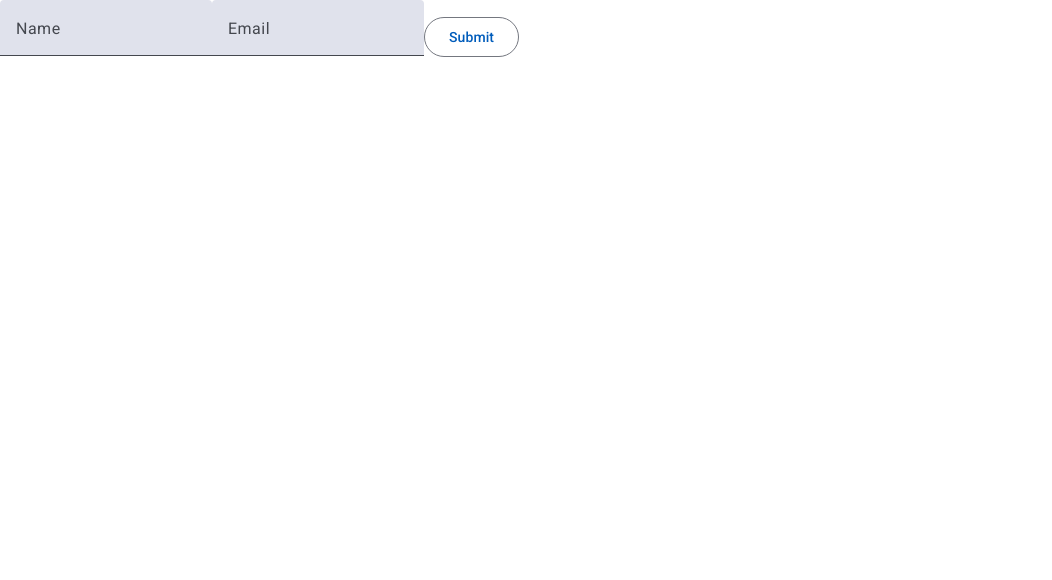
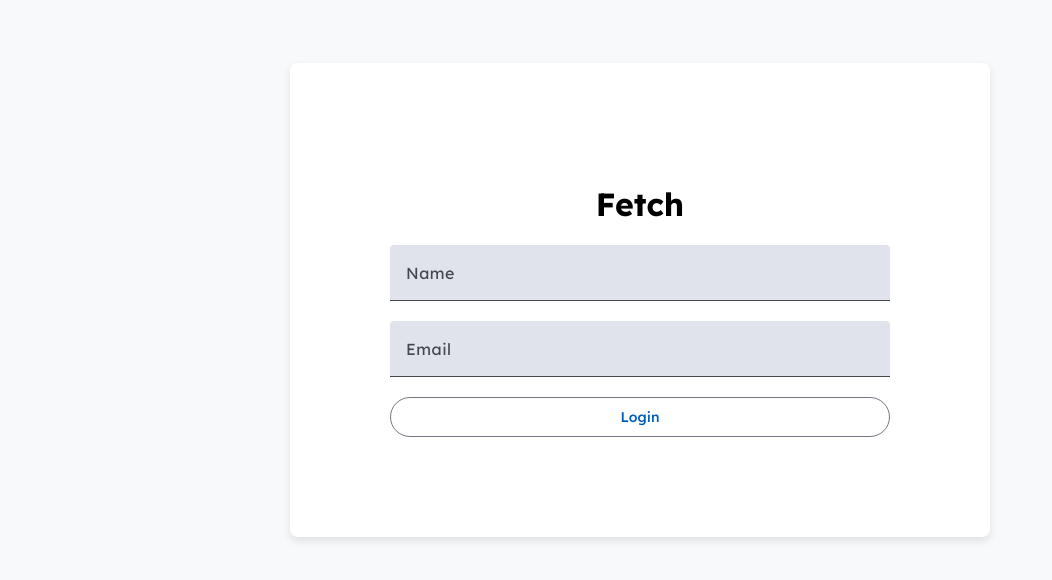
Before and after one commit to natalieyip/fetch, an Angular app: page /login in a window 1280 px wide. Shown: the top 580 px of the page, without its empty margins (0-1052 px from the left). Built offline with nearby package versions, Linux system fonts and the light colour scheme; no server answers.

Commit message:
Fix styling for login page

```diff
--- a/src/app/app.routes.ts
+++ b/src/app/app.routes.ts
@@ -3,6 +3,7 @@ import { LoginComponent } from './login/login.component';
 import { DogListComponent } from './dog-list/dog-list.component';
 
 export const routes: Routes = [
-    { path: 'login', component: LoginComponent },
     { path: 'dogs', component: DogListComponent },
+    { path: '', component: LoginComponent },
+    { path: '**', component: LoginComponent },
 ];
--- a/src/app/login/login.component.html
+++ b/src/app/login/login.component.html
@@ -1,4 +1,6 @@
+<div class="login-form-container">
     <form class="login-form">
+        <h1> Fetch </h1>
         <mat-form-field>
             <mat-label>Name</mat-label>
             <input matInput #message maxlength="256" placeholder="Name" />
@@ -10,6 +12,8 @@
         </mat-form-field>
 
         <button mat-stroked-button type="button" (click)="onLoginBtn()">
-        Submit
+            Login
         </button>
     </form>
+
+</div>
--- a/src/app/login/login.component.scss
+++ b/src/app/login/login.component.scss
@@ -0,0 +1,17 @@
+.login-form-container {
+    display: flex;
+    justify-content: center;
+    align-items: center;
+    height: 75%;
+}
+
+.login-form {
+    padding: 100px;
+    border-radius: 8px;
+    box-shadow: 0 4px 8px rgba(0, 0, 0, 0.1);
+    width: 500px;
+    display: flex;
+    flex-flow: column;
+    background-color: #FFFF;
+    text-align: center;
+}
--- a/src/index.html
+++ b/src/index.html
@@ -10,6 +10,9 @@
             href="https://fonts.googleapis.com/css2?family=Roboto:wght@300;400;500&display=swap"
             rel="stylesheet"
         />
+        <link rel="preconnect" href="https://fonts.googleapis.com">
+        <link rel="preconnect" href="https://fonts.gstatic.com" crossorigin>
+        <link href="https://fonts.googleapis.com/css2?family=Lexend:wght@100..900&display=swap" rel="stylesheet">
         <link
             href="https://fonts.googleapis.com/icon?family=Material+Icons"
             rel="stylesheet"
--- a/src/styles.scss
+++ b/src/styles.scss
@@ -10,7 +10,7 @@ html {
                 primary: mat.$azure-palette,
                 tertiary: mat.$blue-palette,
             ),
-            typography: Roboto,
+            typography: Lexend,
             density: 0,
         )
     );
@@ -22,7 +22,8 @@ body {
 }
 body {
     margin: 0;
-    font-family: Roboto, 'Helvetica Neue', sans-serif;
+    font-family: Lexend, 'Helvetica Neue', sans-serif;
+    background-color: #f8f9fa;
 }
 
 html,
@@ -31,5 +32,5 @@ body {
 }
 body {
     margin: 0;
-    font-family: Roboto, 'Helvetica Neue', sans-serif;
+    font-family: Lexend, 'Helvetica Neue', sans-serif;
 }
```
Lines whose indentation alone changed are shown as unchanged.
